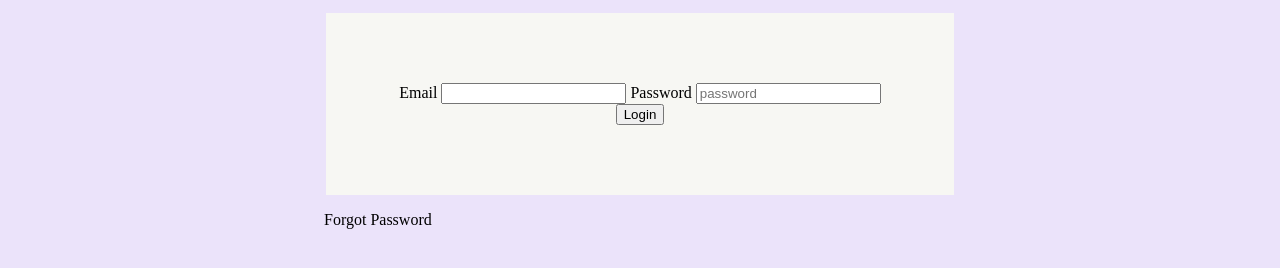
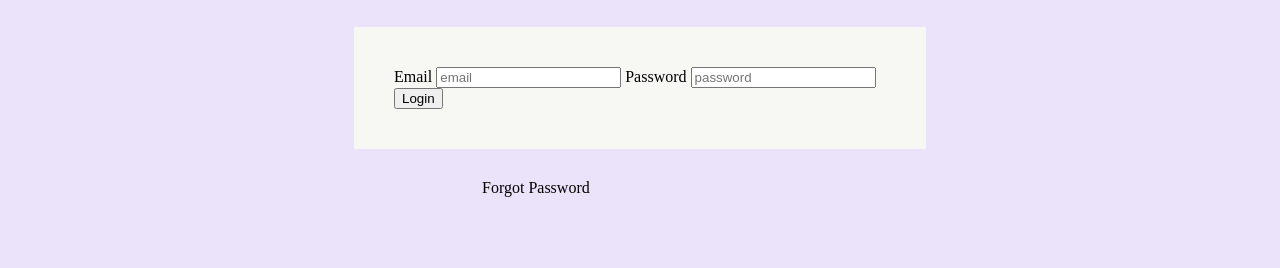
Before and after one commit to omorich1/MIRA-TECHNOLOGIES-LOGGING-PAGE, a plain HTML site: page index.html in a window 1280 px wide. Shown: the part 248-516 px from the top of the page. Drawn offline with Linux system fonts and the light colour scheme.

Commit message:
finalizing style

```diff
--- a/index.html
+++ b/index.html
@@ -29,14 +29,15 @@
 	<form id="login-form">
 
     <label for="email">Email</label>
-    <input id="email" name="email" type="text" autocomplete="email">
+    <input id="email" placeholder="email" name="email" type="text" autocomplete="email">
+
     <label for="password">Password</label>
     <input id="password" name="password" type="password" 	placeholder="password"	autocomplete="current-password">
 
 	<button id="login-btn" class="btn waves-effect waves-light indigo 	darken-4" type="submit" name="action">Login
 	</button>
 	</form>
-	<p>Forgot Password</p>
+	<p id="pass">Forgot Password</p>
 
 	</main>
 </body>
--- a/style.css
+++ b/style.css
@@ -14,11 +14,13 @@
 #login-form{
     margin: 30px;
     background-color: rgb(247, 247, 243);
-    padding: 70px;
-   text-align: center;
-    margin: 4px 2px;
+    padding: 40px;
+   text-align: match-parent;
 
 
+}
+#login-btn{
+    text-align: right;
 }
 .login-body{
     background-color: rgb(235, 227, 250);
```
